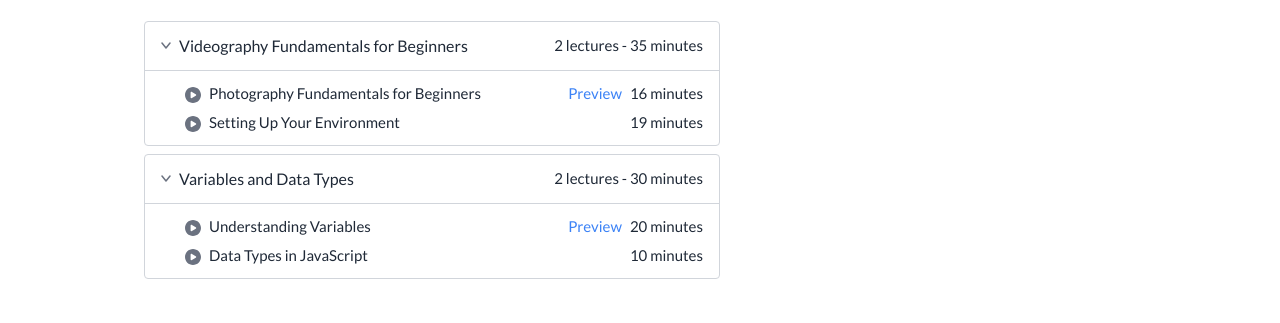
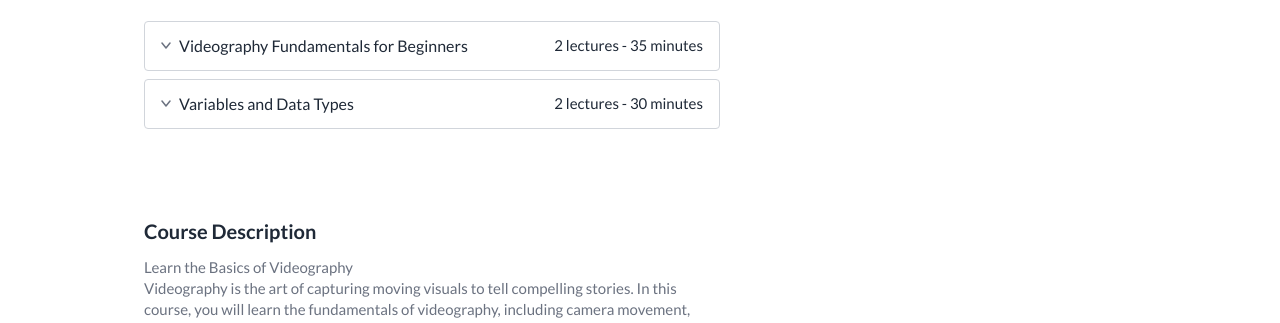
Before and after one commit to dipto230/MANG-WEBSITE, a React (Vite) app: page /course/605c72efb3f1c2b1f8e4e1a1 in a window 1280 px wide. Shown: the part 468-791 px from the top of the page. Built offline with nearby package versions, Linux system fonts and the light colour scheme; no server answers; a web font is replaced by a local one.

Commit message:
course right section done

```diff
--- a/src/index.css
+++ b/src/index.css
@@ -13,3 +13,12 @@
   @apply w-full border border-gray-300 rounded-md px-3 py-2 text-sm text-gray-800 bg-white
   focus:outline-none focus:ring-2 focus:ring-blue-500 focus:border-blue-500;
 }
+
+@layer base{
+  html{
+    scroll-behavior: smooth;
+  }
+}
+::-webkit-scrollbar{
+  display:none;
+}
--- a/src/pages/student/CourseDetails.jsx
+++ b/src/pages/student/CourseDetails.jsx
@@ -5,10 +5,12 @@ import Loading from "../../components/student/Loading";
 import { assets } from "../../assets/assets";
 import humanizeDuration from "humanize-duration";
 
+
 const CourseDetails = () => {
   const { id } = useParams();
   const { allCourses, calculateRating,calculateNoOfLectures, calculateCourseDuration,calculateChapterTime } = useContext(AppContext);
   const [courseData, setCourseData] = useState(null);
+  const [openSections, setOpenSections] = useState({})
 
   useEffect(() => {
     if (allCourses.length > 0) {
@@ -20,6 +22,15 @@ const CourseDetails = () => {
   }, [allCourses, id]);
 
   if (!courseData) return <Loading />;
+
+  const toggleSection = (index) => {
+    setOpenSections((prev) => (
+      {
+        ...prev,
+        [index]:!prev[index],
+      }
+    ))
+  }
 
   return (
     <div className="flex md:flex-row flex-col-reverse gap-10 relative items-start justify-between md:px-36 px-8 md:pt-30 pt-20 text-left">
@@ -56,14 +67,15 @@ const CourseDetails = () => {
           <div className="pt-5">
             {courseData.courseContent.map((chapter, index) => (
               <div key={index} className="border border-gray-300 bg-white mb-2 rounded">
-                <div className="flex items-center justify-between px-4 py-3 cursor-pointer select-none">
+                <div className="flex items-center justify-between px-4 py-3 cursor-pointer select-none" onClick={()=>toggleSection(index)}>
                   <div className="flex items-center gap-2">
-                    <img src={assets.down_arrow_icon} alt="arrow icon" />
+                    <img className={`transform transition-transform ${openSections[index] ? 'rotate-180' : ''}`}
+                      src={assets.down_arrow_icon} alt="arrow icon" />
                     <p className="font-medium md:text-base text-sm">{chapter.chapterTitle }</p>
                   </div>
                   <p className="text-sm md:text-default">{chapter.chapterContent.length} lectures - {calculateChapterTime(chapter) }</p>
                 </div>
-                <div className="overflow-hidden transition-all  duration-300 max-h-96">
+                <div className={`overflow-hidden transition-all  duration-300  ${openSections[index] ? 'max-h-96' : 'max-h-0'}`}>
                   <ul className="list-disc md:pl-10 pl-4 pr-4 py-2 text-gray-600 border-t border-gray-300">
                     {chapter.chapterContent.map((lecture, i) => (
                       <li key={i}  className="flex items-start gap-2 py-1">
@@ -87,6 +99,16 @@ const CourseDetails = () => {
           </div>
 
         </div>
+        <div className="py-20 text-sm md:text-default">
+          <h3 className="text-xl font-semibold text-gray-800">Course Description</h3>
+             <p
+          className="pt-3"
+          dangerouslySetInnerHTML={{
+            __html: courseData.courseDescription
+          }}
+        />
+
+        </div>
       </div>
 
       {/* RIGHT COLUMN (future content like price, enroll button, etc.) */}
```
